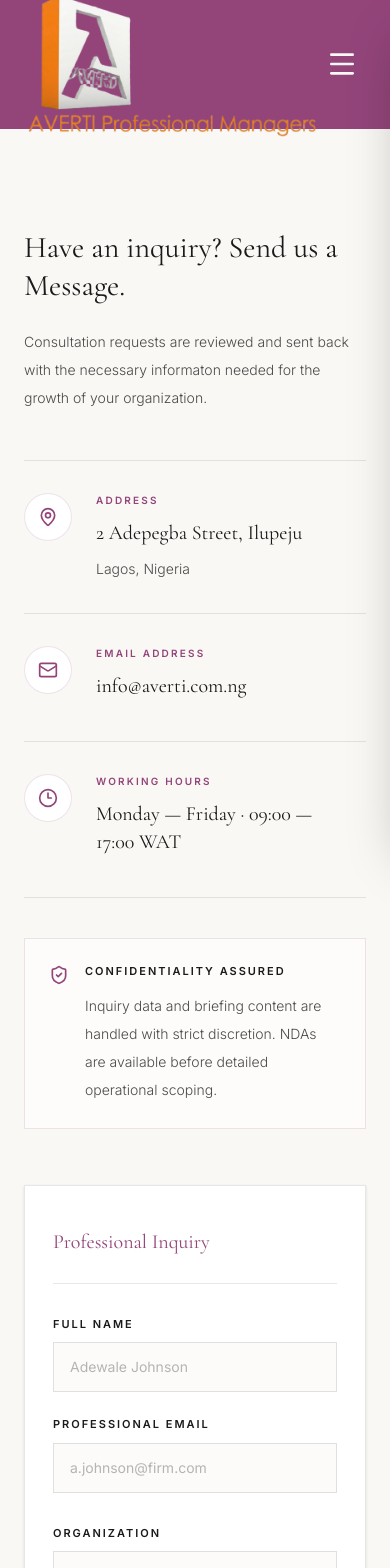
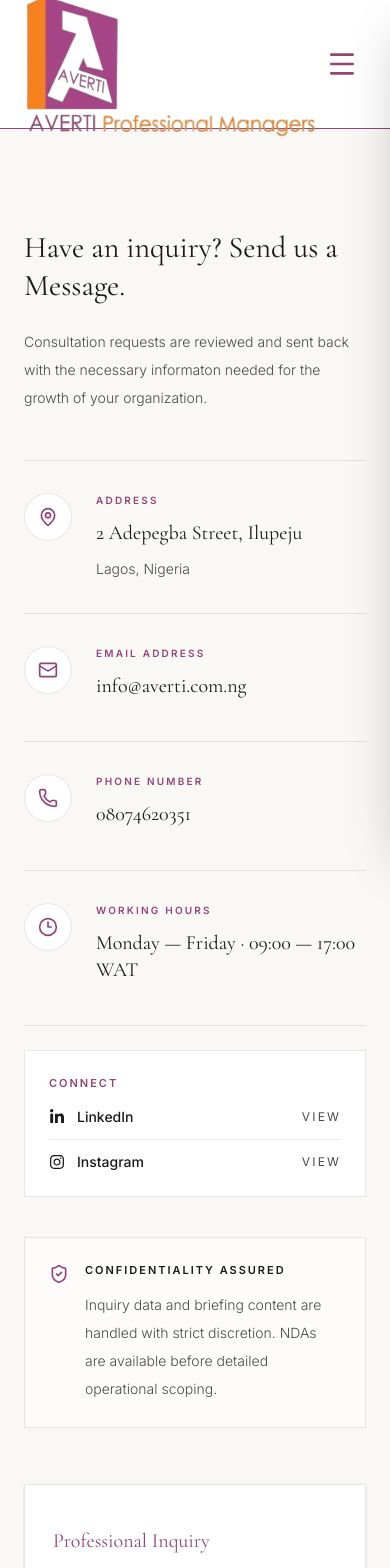
Before and after one commit to BehindTheDesks/newaverti, a Next.js app: page /contact in a window 390 px wide. Shown: the top 1568 px of the page. Built offline with nearby package versions, Linux system fonts and the light colour scheme.

Commit message:
update: enhance contact page with phone number and social links, improve team member profiles with links, and refine hero and innovation sections for better clarity and structure

```diff
--- a/app/contact/page.tsx
+++ b/app/contact/page.tsx
@@ -2,7 +2,8 @@
 
 import Image from "next/image";
 import { useEffect, useState } from "react";
-import { CheckCircle2, Clock3, Mail, MapPin, Send, ShieldCheck, LucideIcon} from "lucide-react";
+import { CheckCircle2, Clock3, Mail, MapPin, Send, ShieldCheck, LucideIcon, Phone } from "lucide-react";
+import { FaInstagram, FaLinkedinIn } from "react-icons/fa6";
 import { motion, useReducedMotion, type Transition } from "motion/react";
 
 type FormData = {
@@ -46,11 +47,31 @@ const contactDetails: ContactDetail[] = [
     href: "mailto:info@averti.com.ng",
   },
   {
+    icon: Phone,
+    eyebrow: "Phone Number",
+    title: "08074620351",
+    detail: "",
+    href: "tel:+2348074620351",
+  },
+  {
     icon: Clock3,
     eyebrow: "Working Hours",
     title: "Monday — Friday · 09:00 — 17:00 WAT",
     detail: "",
-    href: "tel:+23417943620",
+    href: "",
+  },
+];
+
+const socialLinks = [
+  {
+    icon: FaLinkedinIn,
+    label: "LinkedIn",
+    href: "https://www.linkedin.com/company/averti-professional-mangers/",
+  },
+  {
+    icon: FaInstagram,
+    label: "Instagram",
+    href: "https://www.instagram.com/avertipm?igsh=ZzRxZWk4YmJjdTRI/",
   },
 ];
 
@@ -291,6 +312,39 @@ export default function ContactPage() {
           <motion.div
             variants={reveal}
             transition={transition}
+            className="mt-6 border border-[#1A1A1A]/10 bg-white p-6"
+          >
+            <h3 className="text-[11px] font-semibold uppercase tracking-[0.18em] text-[#93457A]">
+              Connect
+            </h3>
+            <div className="mt-4 space-y-3">
+              {socialLinks.map((link) => {
+                const Icon = link.icon;
+
+                return (
+                  <a
+                    key={link.label}
+                    href={link.href}
+                    target="_blank"
+                    rel="noreferrer"
+                    className="group flex items-center justify-between gap-4 border-b border-[#1A1A1A]/8 pb-3 transition-colors duration-300 last:border-b-0 last:pb-0 hover:text-[#93457A]"
+                  >
+                    <span className="inline-flex items-center gap-3 text-sm font-medium text-[#1A1A1A] transition-colors duration-300 group-hover:text-[#93457A]">
+                      <Icon className="h-4 w-4" aria-hidden="true" />
+                      {link.label}
+                    </span>
+                    <span className="text-xs uppercase tracking-[0.18em] text-[#4A4A4A]">
+                      View
+                    </span>
+                  </a>
+                );
+              })}
+            </div>
+          </motion.div>
+
+          <motion.div
+            variants={reveal}
+            transition={transition}
             className="mt-10 border border-[#93457A]/15 bg-white/60 p-6"
           >
             <div className="flex items-start gap-4">
--- a/app/page.tsx
+++ b/app/page.tsx
@@ -1,5 +1,4 @@
 import Hero from "@/components/home_section/Hero";
-import RefinedStrategies from "@/components/home_section/RefinedStrategies";
 import InnovationGrid from "@/components/home_section/InnovationGrid";
 import SuccessMetrics from "@/components/home_section/SuccessMetrics";
 import Team from "@/components/home_section/Team";
@@ -10,7 +9,6 @@ export default function Home() {
     <>
       <Hero />
       {/* REPLACE WITH VISION AND MISSON ALONGSIDE CORE VALUES */}
-      {/* <RefinedStrategies /> */}
       <InnovationGrid />
       <SuccessMetrics />
       <Team />
--- a/app/team/TeamContent.tsx
+++ b/app/team/TeamContent.tsx
@@ -2,7 +2,7 @@
 
 import Image from "next/image";
 import Link from "next/link";
-import { useState } from "react";
+import { useEffect, useState } from "react";
 import { ArrowRight, Award, ChevronDown } from "lucide-react";
 import { AnimatePresence, motion, useReducedMotion } from "motion/react";
 
@@ -63,26 +63,49 @@ const leaders = [
     intro:
       "Cecilia is an accomplished accounting, finance and banking professional with over 25 years of experience spanning audit, treasury operations, banking administration, process management, consultancy and professional training.",
 
-    bio: `Cecilia Osoka is a highly experienced accounting, finance and banking professional with a career spanning over 25 years across audit, financial management, banking operations, treasury management, process improvement, consultancy and professional training.
+    bio: `Cecilia is an accomplished and seasoned professional with practical experiences covering
+accounting, audit, finance , banking and consultancy spanning over 35 years. She holds a
+BSC. (Hons) Accounting UNILAG, MBA (OAU) and is a Fellow of the Institute of Chartered
+Accountants of Nigeria, (FCA). She is a Senior Honorary Member of the Chartered Institute
+of Bankers Of Nigeria (CIBN) and an Associate of the Chartered Institute of Taxation of
+Nigeria (CITN) .
+Her Audit and Accountancy practice career of about 7years was spent at Uniugbe ,Akintola
+and Co before moving to the Finance sector where she worked as the pioneer Manager
+Accounts and Finance for Risk Fund PLC a Venture Capital Finance company.Her banking
+career which spanned almost 17years began at Merchant Bank of Commerce Ltd as a
+pioneer Treasury staff.
+In the United Bank For Africa Plc where she spent 10years, she worked in Head office
+Operations departments: Clearing, Treasury Operations, Remittances, Central Processing
+Centre as a Deputy Head and Head, Settlement Operations playing a key role in the set up
+of the Central Processing Centre ( CPC).In the Treasury Department she was Head LCY
+and liquidity management Units and participated in the ALCO meetings. In the Business
+Process Design Department she participated in Banking Applications implementations (
+SAP and Flexcube) Change Management and facilitation programs , Processes and
+Procedure Desk( SOP) manuals documentation. She resigned as a Principal Manager as
+the Head, Settlements Operations.
+In Ecobank Nigeria Plc where she worked for almost 3 years, her responsibilities covered
+the set up and supervision of the Head office Central Processing Centre (CPC) departments
+covering Clearing, Funds Transfer, Cheque Management, Card Operations, Trade
+Operations, Treasury Operations (TROPS) and Central Accounts Opening Centre. She also
+had oversight. supervision of about 250 branches, Cash Management Centres (CMC)
+operations with the Branch Operations Coordination Unit and also the General Internal
+Services (GIS) and Transaction Banking services. She supervised and participated in the
+Ecobank Group Operations projects, Flexcube Software implementation, Procedural
+Manuals documentation and training.
+On the job training courses attended over her banking career include Tom Associates Train
+the Trainer, Euro Money Money Market and Assets Management Training sessions, FDHL
 
-    She holds a B.Sc. (Hons) in Accounting from the University of Lagos and an MBA from Obafemi Awolowo University. She is a Fellow of the Institute of Chartered Accountants of Nigeria (FCA), a Senior Honorary Member of the Chartered Institute of Bankers of Nigeria (HCIBN) and an Associate of the Chartered Institute of Taxation of Nigeria (ACITN).
-
-    Cecilia began her professional career in audit and accountancy practice at Uniugbe, Akintola & Co before transitioning into the finance sector as the pioneer Manager, Accounts and Finance at Risk Fund Plc, a venture capital finance company.
-
-    Her banking career, which spanned almost 17 years, began at Merchant Bank of Commerce Limited as a pioneer Treasury staff member. She later joined United Bank for Africa (UBA) Plc, where she spent 10 years across several strategic operations and treasury functions including Clearing, Treasury Operations, Remittances, Central Processing Centre (CPC) and Settlement Operations. She played a key role in establishing the bank’s Central Processing Centre and later served as Head of LCY and Liquidity Management Units within the Treasury Department, participating actively in ALCO meetings.
-
-    Cecilia also worked within UBA’s Business Process Design Department, contributing to banking application implementations including SAP and Flexcube, change management initiatives, process documentation and operational procedure manual development. She exited UBA as a Principal Manager and Head of Settlement Operations.
-
-    At Ecobank Nigeria Plc, where she worked for nearly three years as an Assistant General Manager, Cecilia supervised large-scale banking operations including Clearing, Funds Transfer, Card Operations, Trade Operations, Treasury Operations, Cheque Management and Central Account Opening processes. She also oversaw branch operations coordination for over 250 branches and participated in group-wide operational projects, systems implementation, procedural documentation and operational training initiatives.
-
-    Throughout her banking career, Cecilia attended several professional development programmes including training sessions by Tom Associates, Euromoney, ING Summer School in Brussels and Holland, RTGS Training in The Gambia and other treasury and asset management programmes. She was also a member of the RTGS Implementation Group under the CBN Vision 2020 Project.
-
-    Since leaving the Ecobank Group in 2009, Cecilia has continued to provide accounting, consultancy and training services as an Independent Consultant.
-
-    As a founding Partner at Averti Professional Managers, her focus includes financial institutions training programmes, banking operations advisory and business process improvement projects.`,
+Bourse game, RTGS Training in the Gambia and, the ING Summer School in Brussels and
+Holland on Trade.
+She was a member of the RTGS Implementation Group in the CBN Vision 2020 Project
+implementation
+Since leaving the Ecobank group as an Assistant General Manager in 2009, Cecilia had
+been involved in Accounting, Consultancy and Training work as an Independent Consultant.
+As a founding Partner in Averti Professional Managers her focus is on Financial Institutions
+training programmes and Business Process Improvement projects.`,
 
     education:
-      "B.Sc. Accounting, University of Lagos | MBA, Obafemi Awolowo University | FCA | HCIBN | ACITN",
+      "B.Sc. Accounting, University of Lagos | MBA, Obafemi Awolowo University | ACA | FCA (ICAN)| HCIBN | ACITN ",
 
 
   },
@@ -110,6 +133,43 @@ export default function TeamContent() {
     duration: reduceMotion ? 0 : 0.7,
     ease: [0.22, 1, 0.36, 1] as const,
   };
+
+  useEffect(() => {
+    const syncToHash = () => {
+      const hash = window.location.hash.replace("#", "");
+      const matchingLeader = leaders.find((leader) => {
+        const slug = leader.name
+          .toLowerCase()
+          .replace(/[^a-z0-9]+/g, "-")
+          .replace(/^-|-$/g, "");
+
+        return slug === hash;
+      });
+
+      if (!matchingLeader) {
+        setOpenProfile(leaders[0]?.name ?? null);
+        return;
+      }
+
+      setOpenProfile(matchingLeader.name);
+
+      window.requestAnimationFrame(() => {
+        const target = document.getElementById(hash);
+        target?.scrollIntoView({
+          behavior: reduceMotion ? "auto" : "smooth",
+          block: "start",
+        });
+      });
+    };
+
+    const timer = window.setTimeout(syncToHash, 0);
+    window.addEventListener("hashchange", syncToHash);
+
+    return () => {
+      window.clearTimeout(timer);
+      window.removeEventListener("hashchange", syncToHash);
+    };
+  }, [reduceMotion]);
 
   return (
     <div className="w-full bg-[#FAF8F5] text-[#1A1A1A]">
@@ -152,6 +212,7 @@ export default function TeamContent() {
             return (
               <motion.article
                 key={leader.name}
+                id={leader.name.toLowerCase().replace(/[^a-z0-9]+/g, "-").replace(/^-|-$/g, "")}
                 variants={reveal}
                 transition={transition}
                 className="border-b border-[#1A1A1A]/10 pb-10 lg:pb-14"
--- a/components/home_section/Hero.tsx
+++ b/components/home_section/Hero.tsx
@@ -21,9 +21,9 @@ export default function Hero() {
               The Future of Enterprise
             </span>
 
-            <h1 className="text-4xl sm:text-5xl lg:text-6xl font-normal leading-[1.1] tracking-tight font-serif text-[#1A1A1A]">
+            <h1 className="text-4xl sm:text-5xl lg:text-6xl font-medium leading-[1.1] tracking-tight font-serif text-[#1A1A1A]">
               Strategic Advisory for{" "}
-              <span className="italic font-light text-[#93457A]">
+              <span className=" font-semibold text-[#93457A]">
                 Business Growth
               </span>
             </h1>
--- a/components/home_section/InnovationGrid.tsx
+++ b/components/home_section/InnovationGrid.tsx
@@ -47,10 +47,10 @@ export default function InnovationGrid() {
             whileInView={{ opacity: 1, y: 0 }}
             viewport={{ once: true }}
             transition={{ duration: 0.6 }}
-            className="lg:col-span-5 bg-white rounded-2xl p-5 md:p-10 border border-[#1A1A1A]/5 shadow-sm flex flex-col justify-center space-y-6"
+            className="lg:col-span-5 bg-white rounded-2xl p- md:p-5 border border-[#1A1A1A]/5 shadow-sm flex flex-col justify-center space-y-6"
           >
-            <h2 className="text-3xl sm:text-4xl font-normal leading-tight font-serif text-[#1A1A1A]">
-              Structured expertise. Measurable execution.
+            <h2 className="text-3xl sm:text-4xl md:text-5xl font-medium leading-tight font-serif text-[#1A1A1A]">
+              Structured Expertise. Measurable Execution.
             </h2>
 
             <p className="text-base leading-relaxed text-[#4A4A4A]">
--- a/components/home_section/Team.tsx
+++ b/components/home_section/Team.tsx
@@ -1,17 +1,23 @@
 "use client";
 
 import Image from "next/image";
+import Link from "next/link";
 
 interface TeamMemberProps {
   name: string;
   imageSrc: string;
+  href: string;
 }
 
-function TeamMember({ name, imageSrc }: TeamMemberProps) {
+function TeamMember({ name, imageSrc, href }: TeamMemberProps) {
   return (
     <div className="group space-y-4">
       {/* Portrait Image Container */}
-      <div className="relative aspect-[3/4] rounded-xl overflow-hidden shadow-md border border-gray-100 bg-[#FAF8F5]">
+      <Link
+        href={href}
+        className="relative block aspect-[3/4] overflow-hidden rounded-xl border border-gray-100 bg-[#FAF8F5] shadow-md"
+        aria-label={`View ${name}'s profile`}
+      >
         <Image
           src={imageSrc}
           alt={`Professional studio headshot of ${name}`}
@@ -19,9 +25,7 @@ function TeamMember({ name, imageSrc }: TeamMemberProps) {
           sizes="(max-width: 640px) 100vw, (max-width: 1024px) 50vw, 33vw"
           className="object-cover transition-transform duration-700 group-hover:scale-105"
         />
-        {/* Soft elegant gradient overlay */}
-        {/* <div className="absolute inset-0 bg-gradient-to-t from-black/10 via-transparent to-transparent opacity-0 group-hover:opacity-100 transition-opacity duration-500 pointer-events-none" /> */}
-      </div>
+      </Link>
 
       {/* Name and Designation */}
       <div className="space-y-1 pl-1 flex flex-col items-center">
@@ -40,8 +44,8 @@ export default function Team() {
 
         {/* Section Header */}
         <div className="text-center max-w-2xl mx-auto space-y-4">
-          <h2 className="text-3xl sm:text-4xl font-normal tracking-tight font-serif text-[#1A1A1A]">
-            AVERTI FOUNDING PARTNERS
+          <h2 className="text-3xl sm:text-4xl font-medium tracking-wide font-serif text-[#1A1A1A]">
+            AVERTI {" "} FOUNDING {" "} PARTNERS
           </h2>
         </div>
 
@@ -50,14 +54,17 @@ export default function Team() {
           <TeamMember
             name="Inyang Sami-Orungbe"
             imageSrc="/images/inyang_sami_orungbe.jpeg"
+            href="/team#inyang-sami-orungbe"
           />
           <TeamMember
             name="Bukki Orekoya"
             imageSrc="/images/bukki_orekoya.jpeg"
+            href="/team#bukki-orekoya"
           />
           <TeamMember
             name="Cecilia Osoka"
             imageSrc="/images/cecilia_osoka.jpeg"
+            href="/team#cecilia-osoka"
           />
         </div>
 
--- a/components/layout/Navbar.tsx
+++ b/components/layout/Navbar.tsx
@@ -33,7 +33,7 @@ export default function Navbar() {
 
   return (
     <>
-      <header className="sticky top-0 z-50 w-full backdrop-blur-md bg-brand-purple border-b border-[#93457A]/5 transition-all duration-300">
+      <header className="sticky top-0 z-50 w-full backdrop-blur-md bg-white border-b border-[#93457A]/5 transition-all duration-300 border-b-[#93457A]">
         <div className="max-w-7xl mx-auto px-6 h-32 flex items-center justify-between">
           {/* Logo */}
           <Link
@@ -41,7 +41,7 @@ export default function Navbar() {
             className="flex items-center transition-opacity hover:opacity-90 duration-300"
           >
             <Image
-              src="/images/averti_logo_new.png"
+              src="/images/averti_logo.png"
               alt="Averti Consulting Logo"
               width={130}
               height={30}
@@ -61,8 +61,8 @@ export default function Navbar() {
                   href={link.href}
                   className={`text-sm md:text-lg font-medium transition-all duration-200 relative py-1 ${
                     active
-                      ? "text-white after:absolute after:bottom-0 after:left-0 after:w-full after:h-[2px] after:bg-[#FAF8F5] after:rounded-full"
-                      : "text-[#FAF8F5]/80 hover:text-white"
+                      ? "text-[#93457A] after:absolute after:bottom-0 after:left-0 after:w-full after:h-[2px] after:bg-[#FAF8F5] after:rounded-full"
+                      : "text-[#93457A] hover:text-white"
                   }`}
                 >
                   {link.name}
@@ -85,7 +85,7 @@ export default function Navbar() {
           <div className="flex md:hidden items-center">
             <button
               onClick={() => setIsOpen(true)}
-              className="inline-flex items-center justify-center p-2 rounded-full text-[#FAF8F5] hover:bg-white/10 active:scale-95 transition-all duration-200"
+              className="inline-flex items-center justify-center p-2 rounded-full text-[#93457A] hover:bg-white/10 active:scale-95 transition-all duration-200"
               aria-label="Open Menu"
             >
               <Menu className="w-8 h-8" />
--- a/package.json
+++ b/package.json
@@ -13,7 +13,8 @@
     "motion": "^12.39.0",
     "next": "16.2.6",
     "react": "19.2.4",
-    "react-dom": "19.2.4"
+    "react-dom": "19.2.4",
+    "react-icons": "^5.6.0"
   },
   "devDependencies": {
     "@tailwindcss/postcss": "^4",
```
Also changed, not shown: 1 other file (tests, documents, lock files or other folders).
